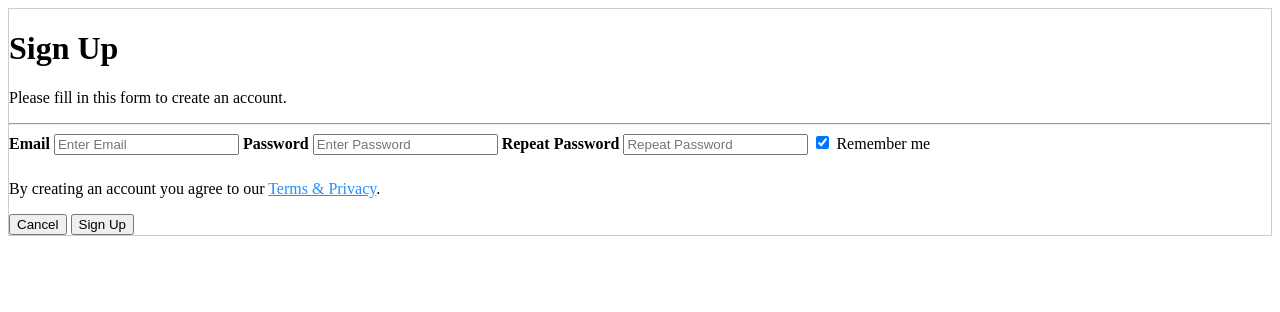
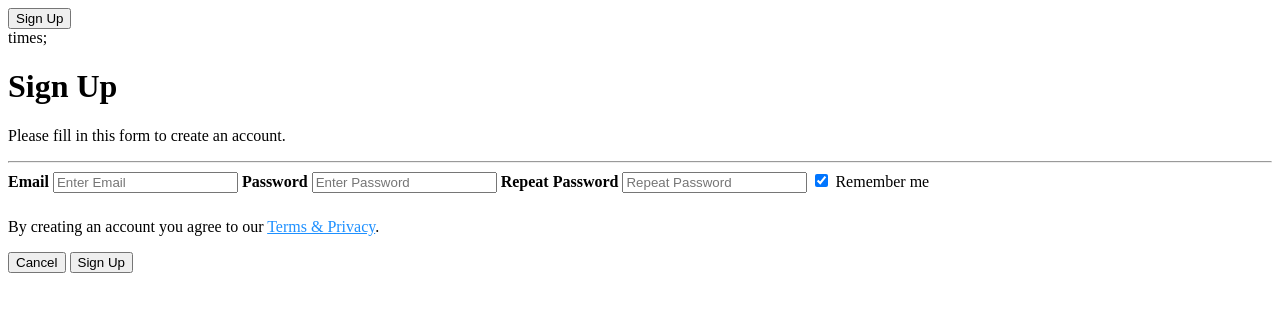
Before and after one commit to endtag0/endtag0.github.io, a plain HTML site: page reg.html in a window 1280 px wide. Drawn offline with Linux system fonts and the light colour scheme.

Commit message:
Update reg.html

```diff
--- a/reg.html
+++ b/reg.html
@@ -3,12 +3,17 @@
 <head>
 </head>
 <body>
- <form action="action_page.php" style="border:1px solid #ccc">
+<!-- Button to open the modal -->
+<button onclick="document.getElementById('id01').style.display='block'">Sign Up</button>
+
+<!-- The Modal (contains the Sign Up form) -->
+<div id="id01" class="modal">
+  <span onclick="document.getElementById('id01').style.display='none'" class="close" title="Close Modal">times;</span>
+  <form class="modal-content" action="/action_page.php">
     <div class="container">
       <h1>Sign Up</h1>
       <p>Please fill in this form to create an account.</p>
       <hr>
-
       <label for="email"><b>Email</b></label>
       <input type="text" placeholder="Enter Email" name="email" required>
 
@@ -25,8 +30,12 @@
       <p>By creating an account you agree to our <a href="#" style="color:dodgerblue">Terms & Privacy</a>.</p>
 
       <div class="clearfix">
-      <button type="button" class="cancelbtn">Cancel</button>
-      <button type="submit" class="signupbtn">Sign Up</button>
+        <button type="button" onclick="document.getElementById('id01').style.display='none'" class="cancelbtn">Cancel</button>
+        <button type="submit" class="signup">Sign Up</button>
+      </div>
+    </div>
+  </form>
+</div>
     </div>
   </div>
 </form>
```
Lines whose indentation alone changed are shown as unchanged.
